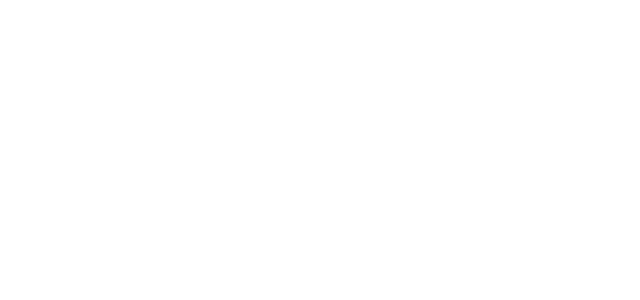
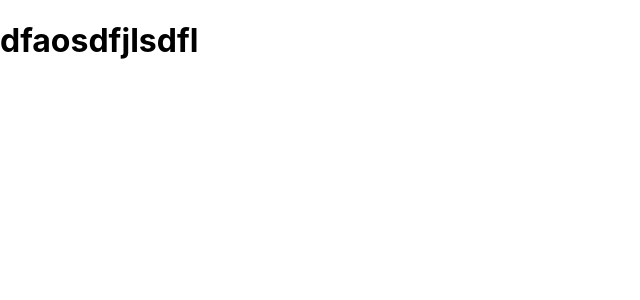
Before and after one commit to StrikerAbir/Sports-Time, a React (Create React App) app: page / in a window 1280 px wide. Shown: the top 300 px of the page, without its empty margins (0-640 px from the left). Built offline with nearby package versions, Linux system fonts and the light colour scheme.

Commit message:
tailwind added

```diff
--- a/package.json
+++ b/package.json
@@ -34,5 +34,10 @@
       "last 1 firefox version",
       "last 1 safari version"
     ]
+  },
+  "devDependencies": {
+    "autoprefixer": "^10.4.12",
+    "postcss": "^8.4.16",
+    "tailwindcss": "^3.1.8"
   }
 }
--- /dev/null
+++ b/postcss.config.js
@@ -0,0 +1,6 @@
+module.exports = {
+  plugins: {
+    tailwindcss: {},
+    autoprefixer: {},
+  },
+}
--- a/public/index.html
+++ b/public/index.html
@@ -34,25 +34,7 @@
     <link rel="preconnect" href="https://fonts.gstatic.com" crossorigin>
     <link href="https://fonts.googleapis.com/css2?family=Bebas+Neue&display=swap" rel="stylesheet">
 
-     <!-- tailwind css -->
-    <script src="https://cdn.tailwindcss.com"></script>
-    <script>
-        tailwind.config = {
-            theme: {
-                extend: {
-                    fontFamily: {
-                        sans: ['Poppins', 'sans - serif'],
-                        mono: ['Bebas Neue', 'cursive'],
 
-                    },
-                    colors: {
-                        clifford: '#da373d',
-
-                    }
-                }
-            }
-        }
-    </script>
   </head>
   <body>
     <noscript>You need to enable JavaScript to run this app.</noscript>
--- a/public/tailwind.config.js
+++ /dev/null
@@ -1,7 +0,0 @@
-module.exports = {
-    content: ["./src/**/*.{html,js}"],
-    theme: {
-      extend: {},
-    },
-    plugins: [],
-}
--- a/src/App.js
+++ b/src/App.js
@@ -1,9 +1,10 @@
+import Header from "./Component/Header/Header";
 
 
 function App() {
   return (
     <div className="App">
-
+      <Header></Header>
     </div>
   );
 }
--- a/src/Component/Header/Header.js
+++ b/src/Component/Header/Header.js
@@ -0,0 +1,11 @@
+import React from 'react';
+
+const Header = () => {
+    return (
+        <div className="cart">
+            <h1>dfaosdfjlsdfl</h1>
+        </div>
+    );
+};
+
+export default Header;
--- /dev/null
+++ b/tailwind.config.js
@@ -0,0 +1,8 @@
+/** @type {import('tailwindcss').Config} */
+module.exports = {
+  content: ["./src/**/*.{js,jsx,ts,tsx}"],
+  theme: {
+    extend: {},
+  },
+  plugins: [],
+};
```
Also changed, not shown: 1 other file (tests, documents, lock files or other folders).
